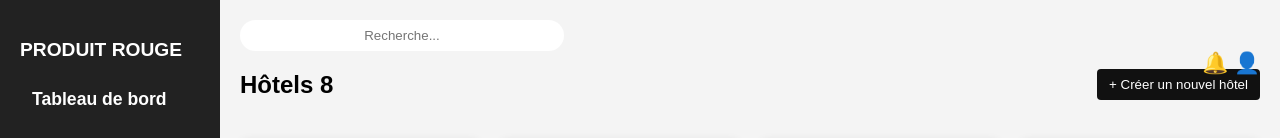
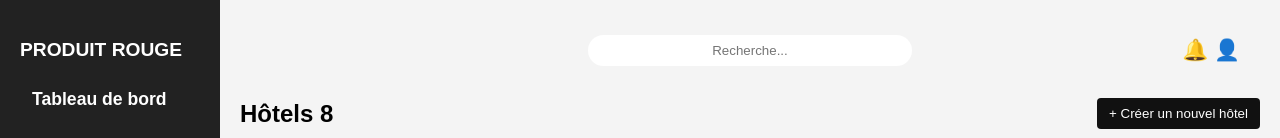
Before and after one commit to ndourmamadou2005-collab/Red-product4, a React (Vite) app: page /hotels in a window 1280 px wide. Shown: the top 138 px of the page. Built offline with nearby package versions, Linux system fonts and the light colour scheme; sample sign-in values are in the browser's storage.

Commit message:
Mise à jour du projet

```diff
--- a/src/styles.css
+++ b/src/styles.css
@@ -71,7 +71,7 @@ body {
     background: #f4f4f4;
   }
 
-  ..topbar {
+  .topbar {
   display: flex;
   align-items: center;
   justify-content: center; /* ✅ centre le contenu */
```
